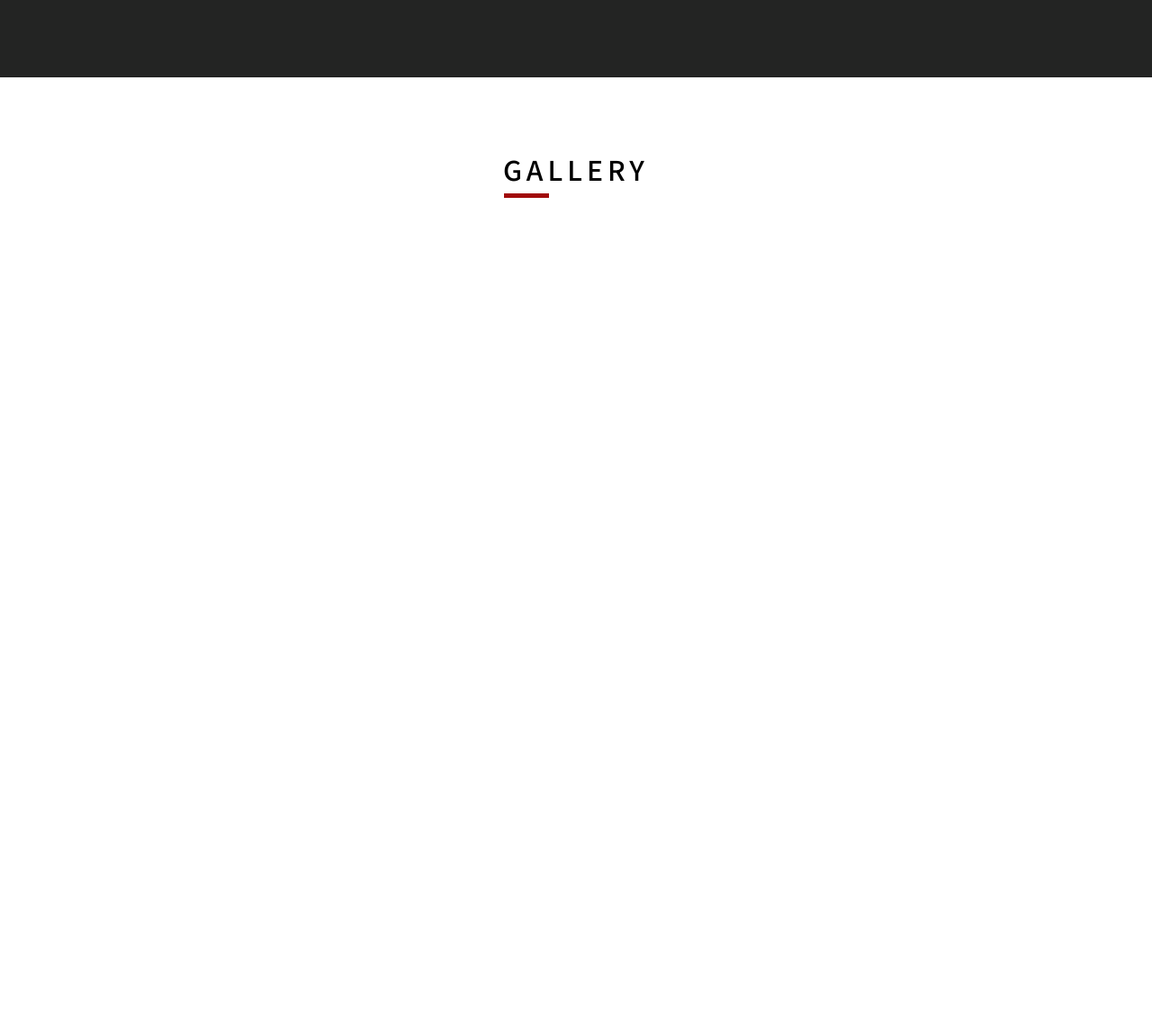
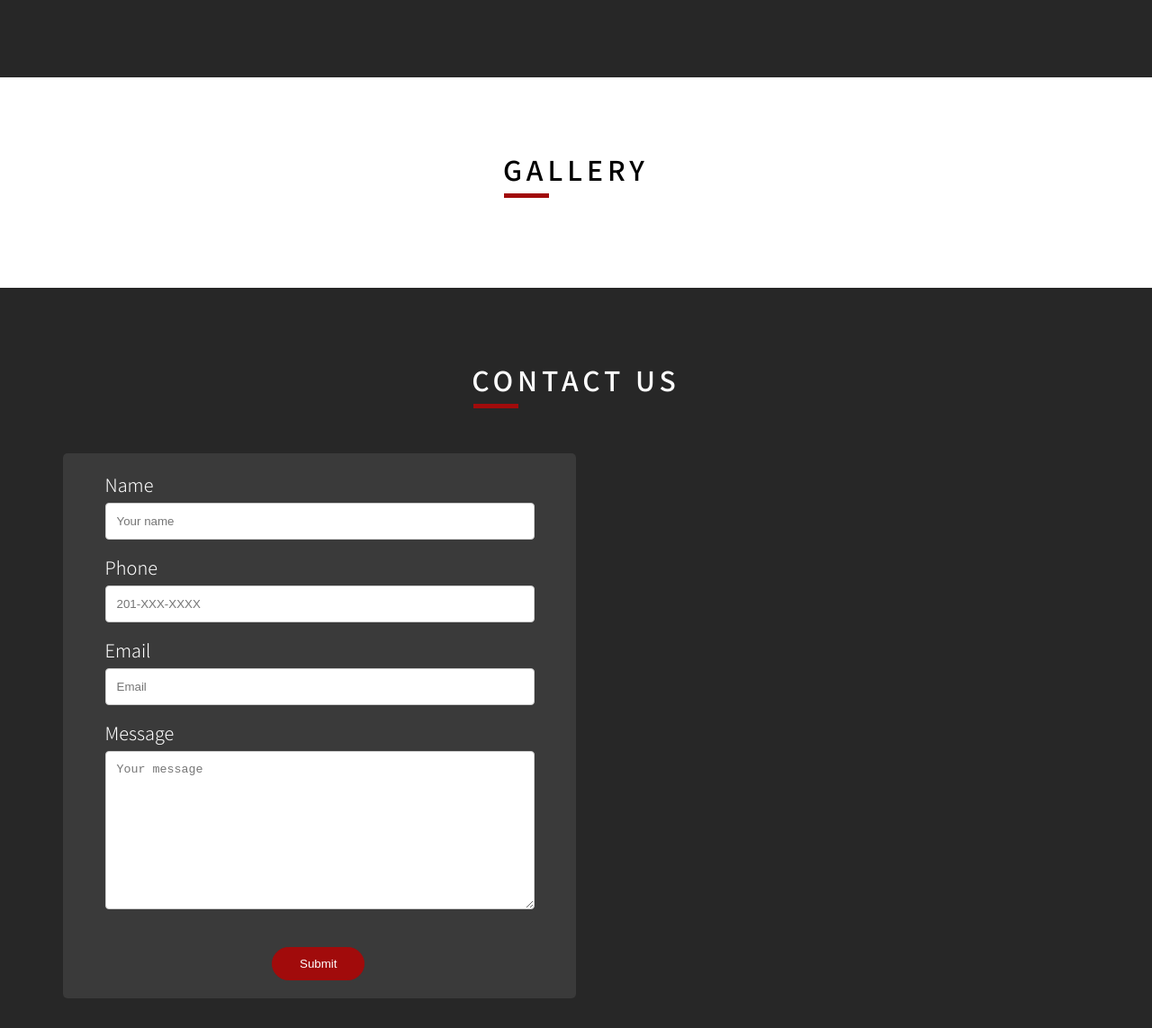
Before and after one commit to c-gonzalez4/scholarship-skillz, a plain HTML site: page index.html in a window 1280 px wide. Shown: the part 1654-2797 px from the top of the page at 90% size. Before the commit the page ends 1954 px from the top, so only its background shows below. Drawn offline with Linux system fonts and the light colour scheme.

Commit message:
Contact us section

```diff
--- a/index.html
+++ b/index.html
@@ -92,5 +92,33 @@ https://maryculterhouse.com/ for inspiration-->
 
         </div>
     </section>
+    <section class="contact">
+        <div class="row">
+            <h3>contact us</h3>
+            <div class="entire-area">
+                <div class="contact-container">
+                    <div class="contactbox">
+                        <form action="">
+                            <label for="name">Name</label>
+                            <input type="text" id="name" name="name" placeholder="Your name" required>
+
+                            <label for="phone">Phone</label>
+                            <input type="tel" id="phone" name="phone" placeholder="201-XXX-XXXX" pattern="[0-9]{3}-[0-9]{3}-[0-9]{4}" required>
+
+                            <label for="email">Email</label>
+                            <input type="email" name="email" id="email" placeholder="Email" required>
+
+                            <label for="message">Message</label>
+                            <textarea name="message" id="message" cols="30" rows="10" placeholder="Your message" required></textarea>
+
+                            <input type="button" value="Submit" class="fill btn">
+                        </form>
+                    </div>
+
+                </div>
+            <div class="contact-info"></div>
+        </div>
+        </div>
+    </section>
 </body>
 </html>
--- a/style.css
+++ b/style.css
@@ -44,6 +44,7 @@ nav a{
     text-decoration: none;
     color:white;
     padding-bottom: 10px;
+    font-size: 80%;
 }
 
 nav a:hover{
@@ -85,6 +86,8 @@ header{
 }
 
 /*Text Styles*/
+
+
 h1{
     font-size: 225%;
 }
@@ -130,8 +133,13 @@ h3::after{
     left: 394px;
 }
 
-.photos h3{
+.photos h3, .contact h3{
     text-align: center;
+}
+
+.contact h3::after{
+    left: 40%;
+
 }
 
 .photos h3::after{
@@ -139,6 +147,16 @@ h3::after{
 
 }
 
+.eapps-instagram-feed-title{
+    font-size: 20px;
+    font-weight: 400;
+    font-family: 'Noto Sans JP', sans-serif;
+    margin-bottom: 20px;
+}
+
+.contact h3{
+    color: white;
+}
 
 /*Button */
 
@@ -153,7 +171,7 @@ h3::after{
     margin-top: 20px;
   }
 
-  .fill{
+.fill{
     background-color: #a10b0b;
 }
 
@@ -171,7 +189,7 @@ h3::after{
 /*About Section*/
 
 .picture img{
-    height: 500px;
+    height: 450px;
 
     position: absolute;
     top: 15px;
@@ -197,14 +215,14 @@ h3::after{
     width: 50%;
     position: relative;
     padding-left: 50px;
-    top: 100px;
+    top: 90px;
 }
 .about p {
     padding-top: 30px;
     line-height: 150%;
     width: 100%;
     font-size: 85%;
-    font-weight: 300;
+    font-weight: 400;
 
 }
 
@@ -215,7 +233,7 @@ h3::after{
 /*Events*/
 
 .events{
-    background-color: #232423;
+    background-color: #272727;
 
 }
 
@@ -225,6 +243,50 @@ h3::after{
 }
 
 /*Photos*/
-.apps{
+
+.app{
+    margin-top: 20px;
+}
+
+/*Contact*/
+.contact{
+    background-color: #272727;
+}
+.contact-container, .contact-info{
+    width: 50%;
+}
+input[type=text], textarea, input[type=tel], input[type=email]{
+    width: 90%;
+    margin-left: 5%;
+    margin-right: 5%;
+    padding: 12px;
+    border: 1px solid #ccc;
+    border-radius: 4px;
+    box-sizing: border-box;
+    margin-top: 6px;
+    margin-bottom: 16px;
+    resize: vertical;
+}
+
+label{
+    display: block;
+    color: white;
+    margin-left: 5%;
+}
+
+input[type=button]{
+    margin-left: 40%;
+    cursor: pointer;
+
+}
+
+.entire-area{
     margin-top: 50px;
+
 }
+
+.contactbox {
+    border-radius: 5px;
+    background-color: #3a3a3a;
+    padding: 20px;
+  }
```
